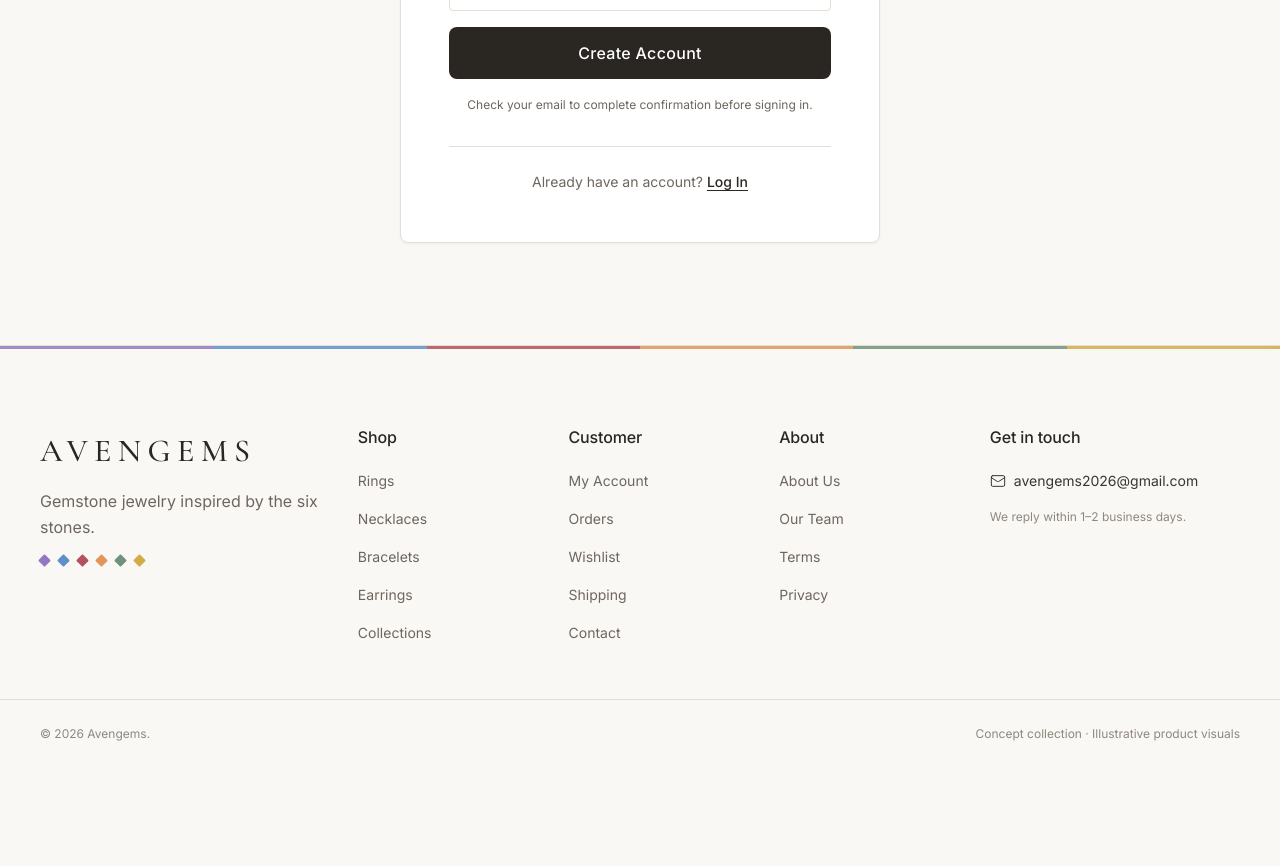
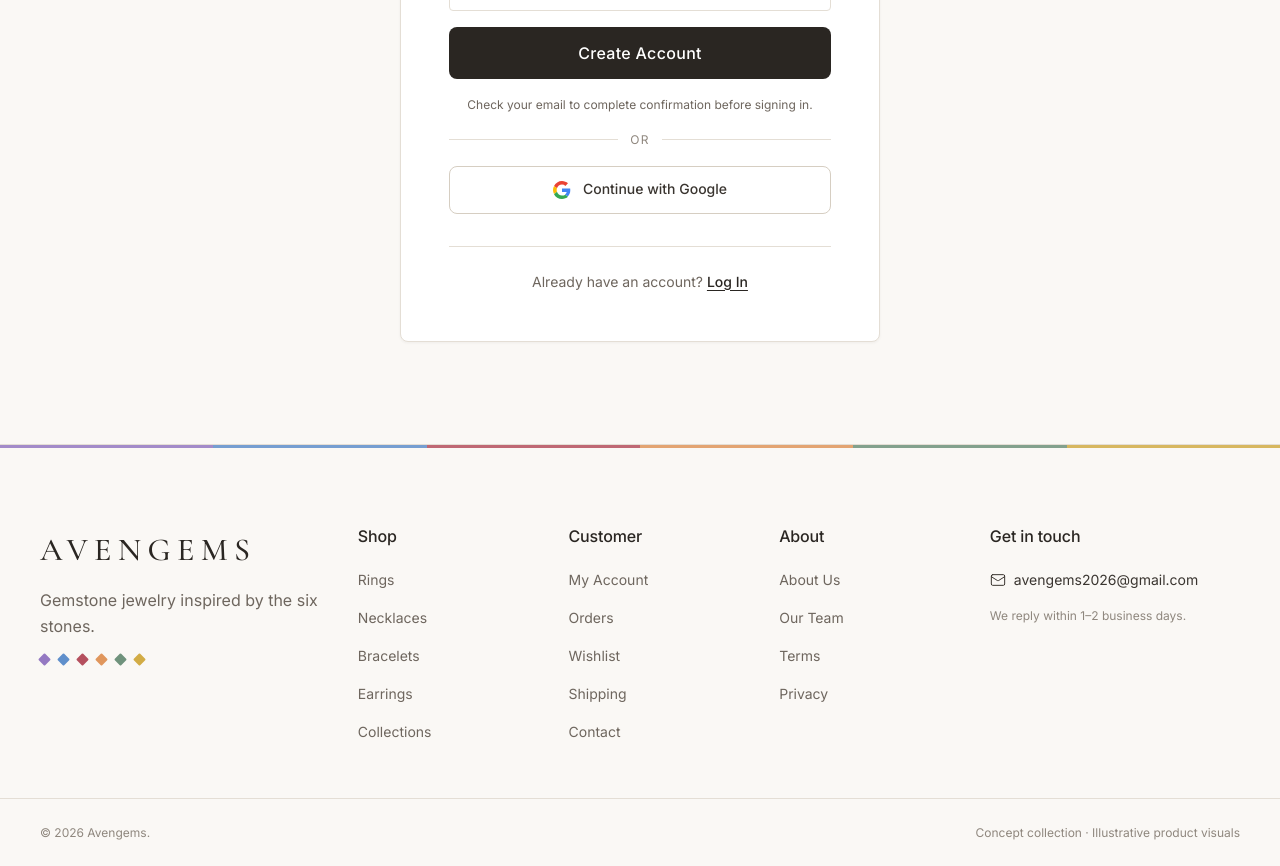
Before and after one commit to marcjerome07/Avengems, a React (Vite) app: page /signup in a window 1280 px wide. Shown: the part 800-1666 px from the top of the page. Before the commit the page ends 1567 px from the top, so only its background shows below. Built offline with nearby package versions, Linux system fonts and the light colour scheme; no server answers.

Commit message:
Add Continue with Google button to Sign Up page

```diff
--- /dev/null
+++ b/src/components/auth/GoogleButton.jsx
@@ -0,0 +1,40 @@
+import { useToast } from '../../context/useToast';
+import './Auth.css';
+
+function GoogleMark() {
+  return (
+    <svg width="18" height="18" viewBox="0 0 48 48" aria-hidden="true">
+      <path
+        fill="#EA4335"
+        d="M24 9.5c3.5 0 6.6 1.2 9.1 3.6l6.8-6.8C35.8 2.4 30.3 0 24 0 14.6 0 6.6 5.4 2.7 13.3l7.9 6.1C12.5 13.6 17.8 9.5 24 9.5z"
+      />
+      <path fill="#4285F4" d="M46.1 24.6c0-1.6-.1-3.1-.4-4.6H24v9h12.4c-.5 2.9-2.2 5.3-4.6 6.9l7.4 5.7c4.3-4 6.9-9.9 6.9-17z" />
+      <path fill="#FBBC05" d="M10.6 28.6c-.5-1.4-.8-2.9-.8-4.6s.3-3.2.8-4.6l-7.9-6.1C1 16.6 0 20.2 0 24s1 7.4 2.7 10.7l7.9-6.1z" />
+      <path
+        fill="#34A853"
+        d="M24 48c6.5 0 11.9-2.1 15.9-5.8l-7.4-5.7c-2.1 1.4-4.8 2.3-8.5 2.3-6.2 0-11.5-4.2-13.4-9.9l-7.9 6.1C6.6 42.6 14.6 48 24 48z"
+      />
+    </svg>
+  );
+}
+
+/**
+ * "or" divider + Continue with Google, shared by Login and Sign Up.
+ * Google sign-in is not implemented yet (it needs the Google provider enabled in Supabase Auth),
+ * so the button only explains that.
+ */
+export default function GoogleButton() {
+  const { showToast } = useToast();
+  return (
+    <>
+      <div className="auth-divider">or</div>
+      <button
+        type="button"
+        className="google-btn"
+        onClick={() => showToast('Google sign-in will be available once the backend is connected.', { type: 'info' })}
+      >
+        <GoogleMark /> Continue with Google
+      </button>
+    </>
+  );
+}
--- a/src/pages/auth/Login.jsx
+++ b/src/pages/auth/Login.jsx
@@ -2,28 +2,12 @@ import { useState } from 'react';
 import { Link, Navigate, useLocation, useNavigate, useSearchParams } from 'react-router-dom';
 import { Mail, CircleAlert, MailWarning } from 'lucide-react';
 import AuthShell, { FormAlert } from '../../components/auth/AuthShell';
+import GoogleButton from '../../components/auth/GoogleButton';
 import Input from '../../components/ui/Input';
 import Button from '../../components/ui/Button';
 import { useAuth } from '../../context/useAuth';
 import { useToast } from '../../context/useToast';
 import { runValidators, validateEmail, validateRequired } from '../../utils/validators';
-
-function GoogleMark() {
-  return (
-    <svg width="18" height="18" viewBox="0 0 48 48" aria-hidden="true">
-      <path
-        fill="#EA4335"
-        d="M24 9.5c3.5 0 6.6 1.2 9.1 3.6l6.8-6.8C35.8 2.4 30.3 0 24 0 14.6 0 6.6 5.4 2.7 13.3l7.9 6.1C12.5 13.6 17.8 9.5 24 9.5z"
-      />
-      <path fill="#4285F4" d="M46.1 24.6c0-1.6-.1-3.1-.4-4.6H24v9h12.4c-.5 2.9-2.2 5.3-4.6 6.9l7.4 5.7c4.3-4 6.9-9.9 6.9-17z" />
-      <path fill="#FBBC05" d="M10.6 28.6c-.5-1.4-.8-2.9-.8-4.6s.3-3.2.8-4.6l-7.9-6.1C1 16.6 0 20.2 0 24s1 7.4 2.7 10.7l7.9-6.1z" />
-      <path
-        fill="#34A853"
-        d="M24 48c6.5 0 11.9-2.1 15.9-5.8l-7.4-5.7c-2.1 1.4-4.8 2.3-8.5 2.3-6.2 0-11.5-4.2-13.4-9.9l-7.9 6.1C6.6 42.6 14.6 48 24 48z"
-      />
-    </svg>
-  );
-}
 
 export default function Login() {
   const { login, logout, isAuthenticated, isAdmin, loading: initializing, signingOut, error: sessionError, logoutFailed, retrySession, idleExpired, expiryUnconfirmed } = useAuth();
@@ -140,14 +124,7 @@ export default function Login() {
         </Button>
       </form>
 
-      <div className="auth-divider">or</div>
-      <button
-        type="button"
-        className="google-btn"
-        onClick={() => showToast('Google sign-in will be available once the backend is connected.', { type: 'info' })}
-      >
-        <GoogleMark /> Continue with Google
-      </button>
+      <GoogleButton />
     </AuthShell>
   );
 }
--- a/src/pages/auth/SignUp.jsx
+++ b/src/pages/auth/SignUp.jsx
@@ -3,6 +3,7 @@ import { Link, useNavigate } from 'react-router-dom';
 import { Mail, User, CircleAlert } from 'lucide-react';
 import AuthShell, { FormAlert } from '../../components/auth/AuthShell';
 import PasswordChecklist from '../../components/auth/PasswordChecklist';
+import GoogleButton from '../../components/auth/GoogleButton';
 import Input from '../../components/ui/Input';
 import Button from '../../components/ui/Button';
 import { useToast } from '../../context/useToast';
@@ -121,6 +122,8 @@ export default function SignUp() {
           Check your email to complete confirmation before signing in.
         </p>
       </form>
+
+      <GoogleButton />
     </AuthShell>
   );
 }
```
